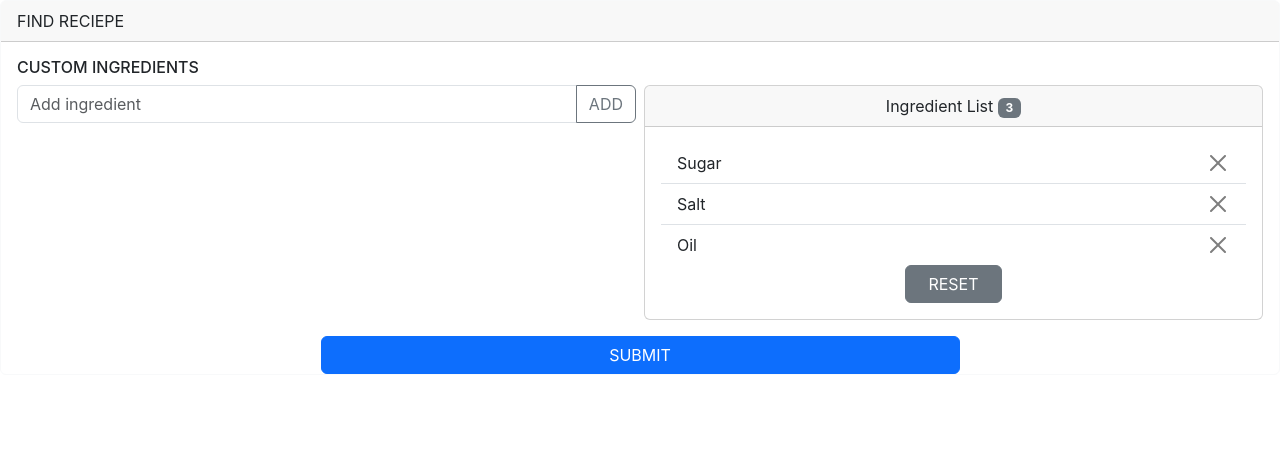
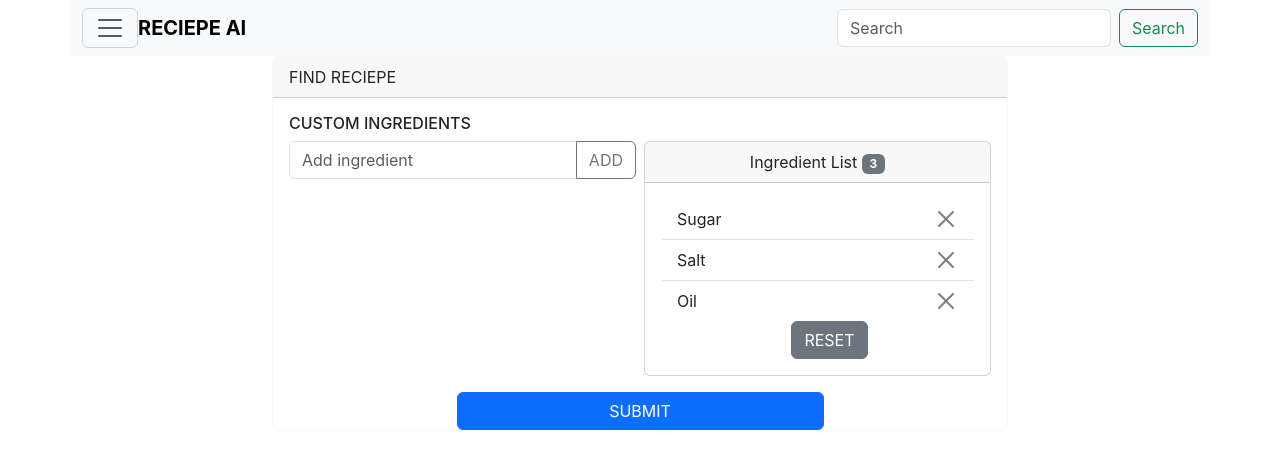
Before and after one commit to april-r-valdez/-recipe-app, a React (Create React App) app: page / in a window 1280 px wide. Shown: the top 468 px of the page. Built offline with nearby package versions, Linux system fonts and the light colour scheme.

Commit message:
Implement Navbar and Explore React components

```diff
--- a/src/App.js
+++ b/src/App.js
@@ -1,11 +1,11 @@
 
 import './App.css';
-import InputIngredient from './components/InputIngredient';
+import Home from './components/Home';
 
 function App() {
   return (
     <div className="App">
-      <InputIngredient/>
+        <Home/>
     </div>
   );
 }
--- /dev/null
+++ b/src/components/Home.js
@@ -0,0 +1,26 @@
+import Navbar from "./Navbar";
+import InputIngredient from "./InputIngredient"
+
+function Home() {
+    return (
+        <div class="container-xl">
+            <div class="row">
+                <Navbar/>
+            </div>
+            <div class="row">
+                <div class="col-6 col-lg-2">
+
+                </div>
+                <div class="col-sm-6 col-lg-8">
+                    <InputIngredient/>
+                </div>
+                <div class="col-6 col-lg-2">
+
+                </div>
+
+            </div>
+        </div>
+    )
+}
+
+export default Home;
--- /dev/null
+++ b/src/components/Navbar.js
@@ -0,0 +1,50 @@
+function Navbar() {
+    return (
+        <nav class="navbar bg-body-tertiary">
+            <div class="container-fluid">
+                <div class="d-flex align-items-center">
+                    <button class="navbar-toggler" type="button" data-bs-toggle="offcanvas" data-bs-target="#offcanvasNavbar" aria-controls="offcanvasNavbar" aria-label="Toggle navigation">
+                        <span class="navbar-toggler-icon"></span>
+                    </button>
+                    <a class="navbar-brand fw-bolder" href="#"> RECIEPE AI </a>
+                </div>
+                <div class="offcanvas offcanvas-start" tabindex="-1" id="offcanvasNavbar" aria-labelledby="offcanvasNavbarLabel">
+                    <div class="offcanvas-header">
+                        <h5 class="offcanvas-title" id="offcanvasNavbarLabel">NAVIGATION</h5>
+                        <button type="button" class="btn-close" data-bs-dismiss="offcanvas" aria-label="Close"></button>
+                    </div>
+                    <div class="offcanvas-body">
+                        <ul class="navbar-nav justify-content-end flex-grow-1 pe-3">
+                        <li class="nav-item">
+                            <a class="nav-link active" aria-current="page" href="#">Dashboard</a>
+                        </li>
+                        <li class="nav-item">
+                            <a class="nav-link" href="#">Link</a>
+                        </li>
+                        <li class="nav-item dropdown">
+                            <a class="nav-link dropdown-toggle" href="#" role="button" data-bs-toggle="dropdown" aria-expanded="false">
+                            Dropdown
+                            </a>
+                            <ul class="dropdown-menu">
+                            <li><a class="dropdown-item" href="#">Action</a></li>
+                            <li><a class="dropdown-item" href="#">Another action</a></li>
+                            <li>
+                                <hr class="dropdown-divider/"/>
+                            </li>
+                            <li><a class="dropdown-item" href="#">Something else here</a></li>
+                            </ul>
+                        </li>
+                        </ul>
+                    </div>
+                    </div>
+
+                <form class="d-flex" role="search">
+                    <input class="form-control me-2" type="search" placeholder="Search" aria-label="Search"/>
+                    <button class="btn btn-outline-success" type="submit">Search</button>
+                </form>
+            </div>
+        </nav>
+    )
+}
+
+export default Navbar;
```
Also changed, not shown: src/components/featuredReceipe.js (added).
